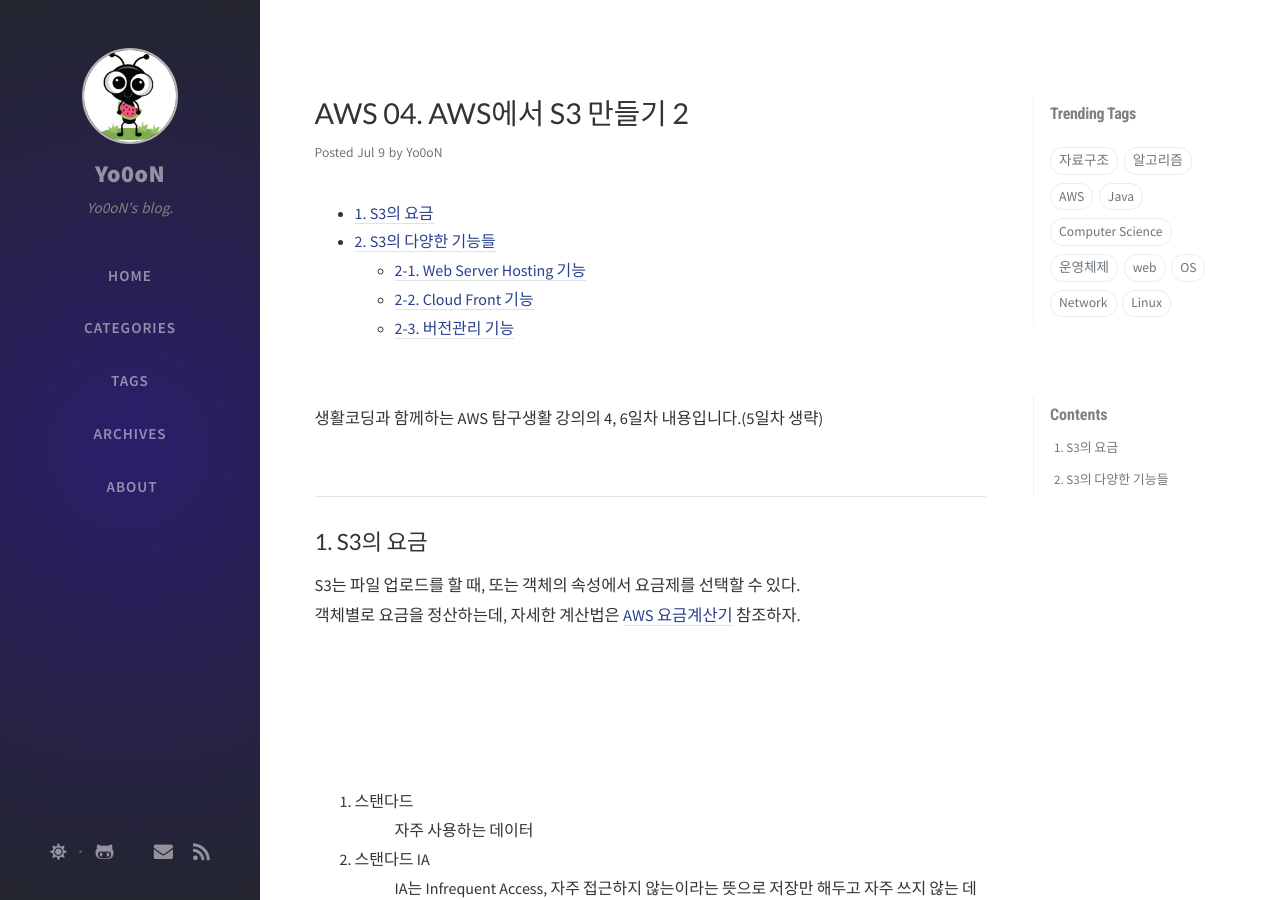
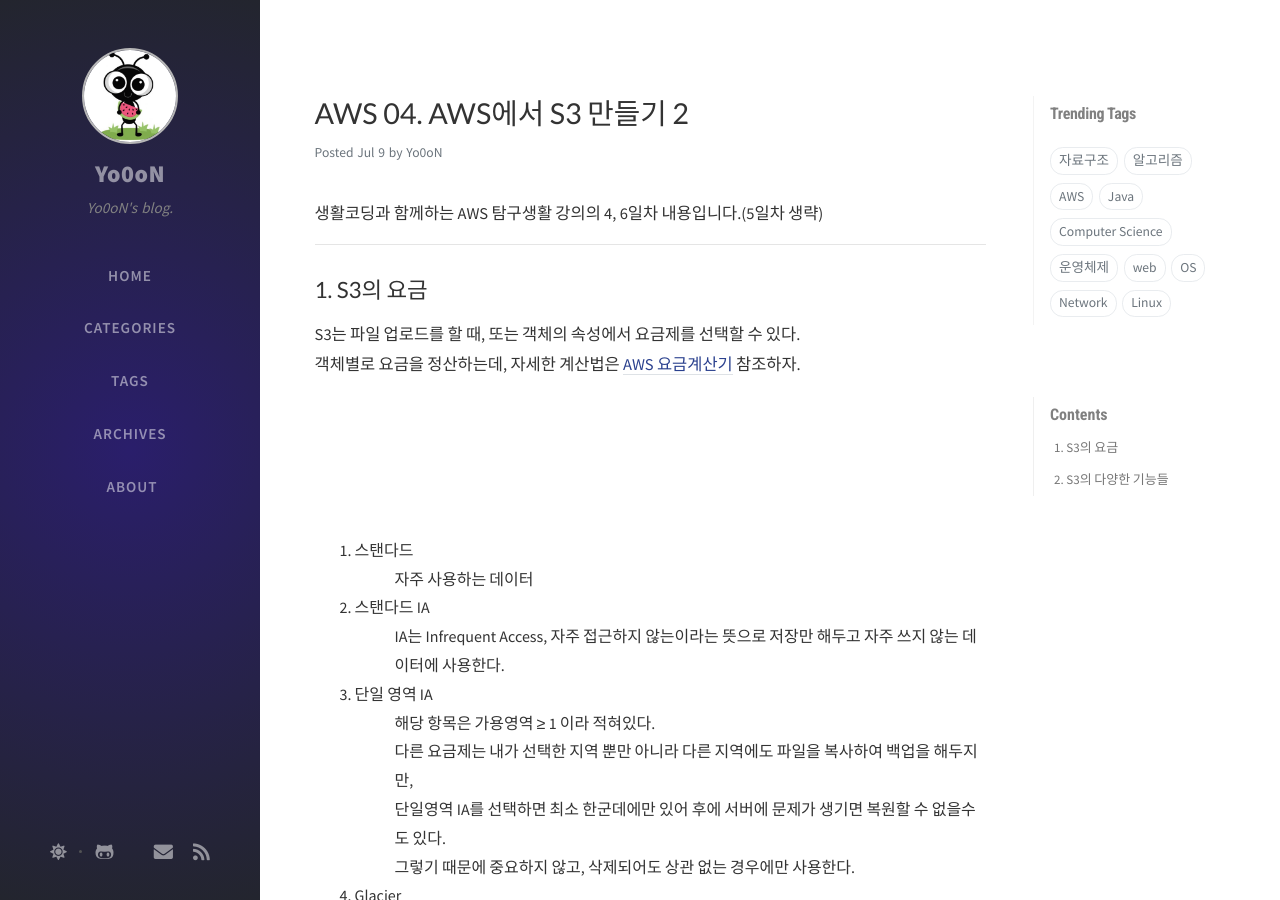
Before and after one commit to Yo0oN/Yo0oN.github.io, a Jekyll site: the page built from _posts/2020-07-10-AWS04.생활코딩.md, in a window 1280 px wide and 900 px high. Built offline with Jekyll 4.4.1, drawn with Linux system fonts in a browser that asks for light colours; nearby versions of some CDN libraries; comment, search, counter and statistics services are not loaded; part of the change alters nothing that is shown.

Commit message:
Update 2020-07-10-AWS04.생활코딩.md

```diff
--- a/_posts/2020-07-10-AWS04.생활코딩.md
+++ b/_posts/2020-07-10-AWS04.생활코딩.md
@@ -1,22 +1,15 @@
 ---
-layout: post
 title: AWS 04. AWS에서 S3 만들기 2
 modified: 2020-07-12
 author: Yo0oN
 categories: AWS
 tags: [AWS]
-comments: true
-published : true
+math: true
 ---
 
-* Table of Contents
-{:toc}
-
-<br>
 
 생활코딩과 함께하는 AWS 탐구생활 강의의 4, 6일차 내용입니다.(5일차 생략)<br>
 
-<br>
 <hr>
 
 ## 1. S3의 요금
```
